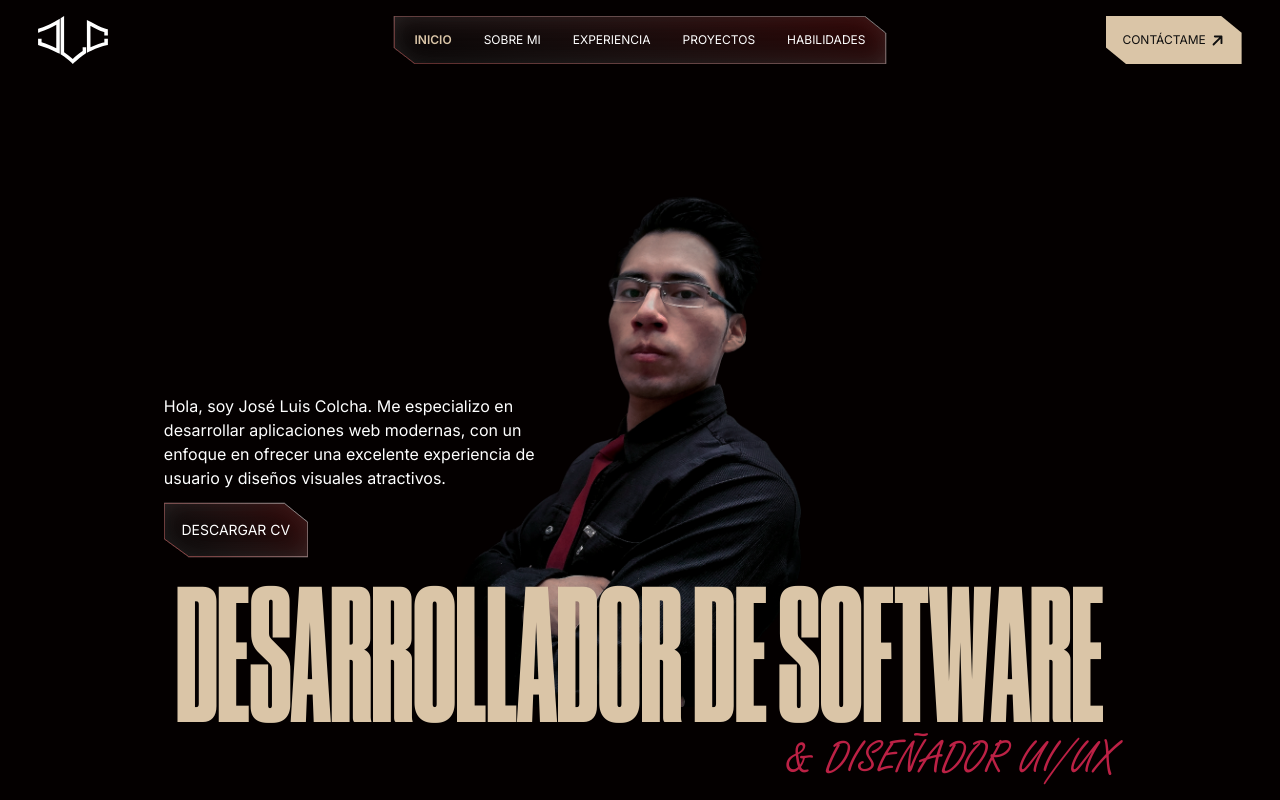
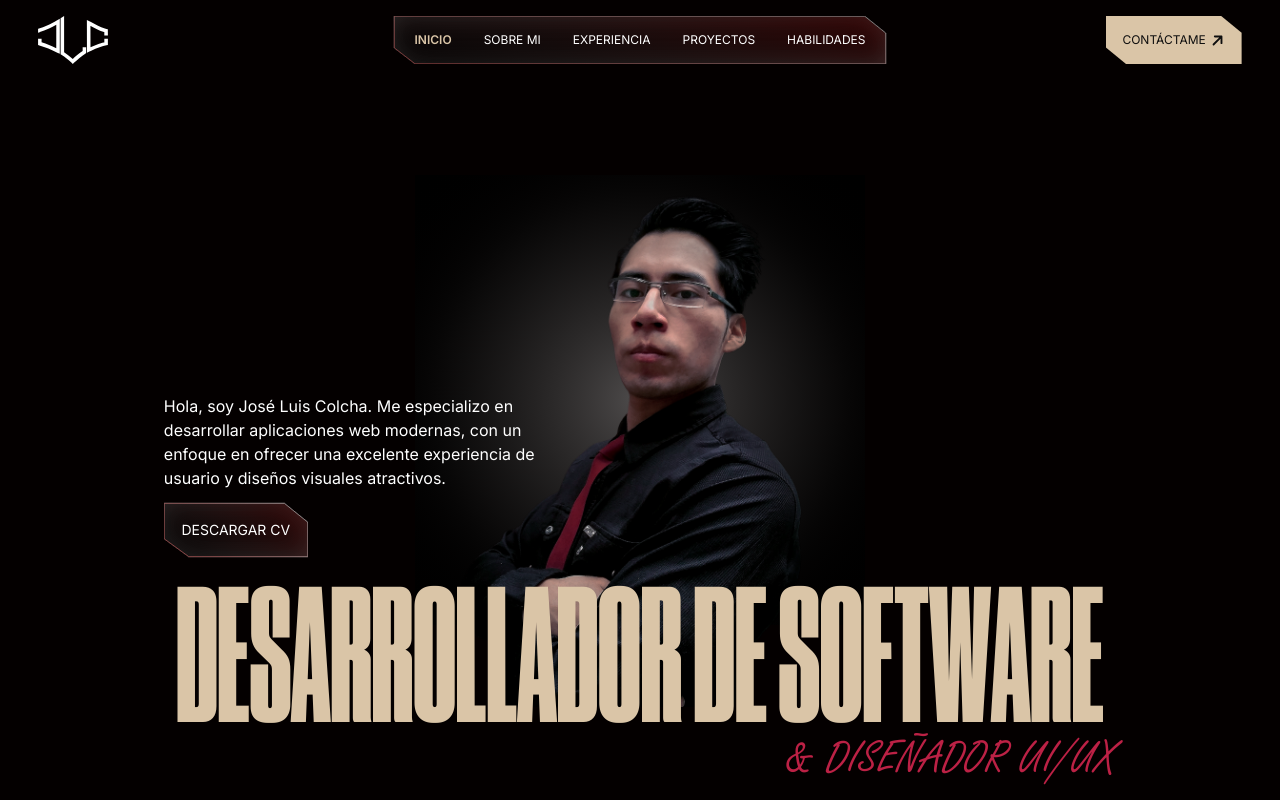
Before and after one commit to JoseLuisColcha/portfoliov2, a React (Vite) app: page / in a window 1280 px wide. Shown: the top 800 px of the page. Built offline with nearby package versions, Linux system fonts and the light colour scheme.

Commit message:
update style's hero section and responsive

```diff
--- a/src/App.jsx
+++ b/src/App.jsx
@@ -21,7 +21,7 @@ function App() {
       {loading && <LoaderPage setLoading={setLoading} />}
 
       {!loading && (
-        <main className="relative min-h-screen px-[2vw] sm:px-[10vw] md:px-[11vw] lg:px-[12.8vw] flex-center flex-col overflow-hidden gap-[15vw] md:gap-[9vw]">
+        <main className="relative min-h-screen px-[3vw] sm:px-[10vw] md:px-[11vw] lg:px-[12.8vw] flex-center flex-col overflow-hidden gap-[15vw] md:gap-[9vw]">
           <Navbar />
           <HeroSection />
           <AboutMe />
--- a/src/components/HeroSection.jsx
+++ b/src/components/HeroSection.jsx
@@ -11,6 +11,7 @@ export const HeroSection = () => {
   const subTitleRef = useRef(null)
   const imageRef = useRef(null)
   const introRef = useRef(null)
+  const spothLightRef = useRef(null)
 
   useGSAP(() => {
     const isFirefox = navigator.userAgent.toLowerCase().includes('firefox')
@@ -72,11 +73,26 @@ export const HeroSection = () => {
       ease: 'power4.out',
       delay: 1.1,
     })
+
+    // Spotlight
+    gsap.from(spothLightRef.current, {
+      opacity: 0,
+      scale: 0.2,
+      duration: 1.2,
+      ease: 'power4.out',
+      delay: 1.3,
+    })
+
   }, [])
 
   return (
     <section id="inicio" className="w-full h-screen relative">
       {/* HERO IMAGEN */}
+
+      <div
+        ref={spothLightRef}
+        className="absolute inset-0 m-auto bg-radial  size-[420px] sm:size-[450px] from-white/30 via-bramd/10 to-black"
+      ></div>
       <div
         ref={imageRef}
         className="absolute inset-x-0 sm:bottom-15 top-20 md:bottom-0 flex justify-center z-10"
@@ -114,7 +130,7 @@ export const HeroSection = () => {
         <div className="flex flex-col mb-4">
           <h1
             ref={titleRef}
-            className="font-druk text-center text-[14.8vw]/[12vw] sm:text-[15.2vw]/[12vw] md:text-[14.9vw]/[12vw] lg:text-[14.2vw]/[12vw] text-brand invisible"
+            className="font-druk text-center text-[14.5vw]/[12vw] sm:text-[15.2vw]/[12vw] md:text-[14.9vw]/[12vw] lg:text-[14.2vw]/[12vw] text-brand invisible"
           >
             DESARROLLADOR DE SOFTWARE
           </h1>
--- a/src/components/Navbar.jsx
+++ b/src/components/Navbar.jsx
@@ -36,7 +36,7 @@ export const Navbar = () => {
       {/* LOGO */}
       <a
         href="/"
-        className="header-item absolute left-0 h-full w-[60px] sm:w-[70px] flex-center z-40"
+        className="header-item absolute left-0 h-full w-[40px] sm:w-[50px] md:w-[70px] flex-center z-40"
       >
         <img
           src="/images/jlc-logo.svg"
```
